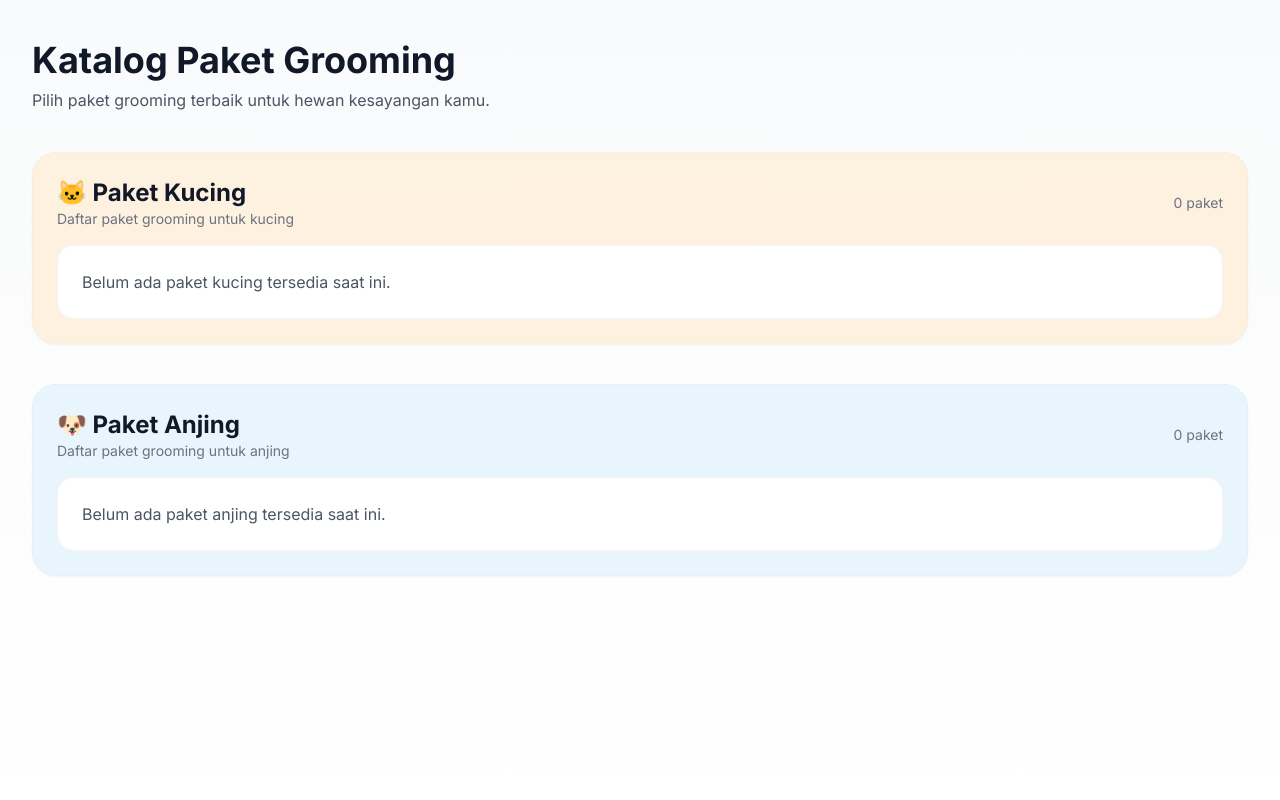
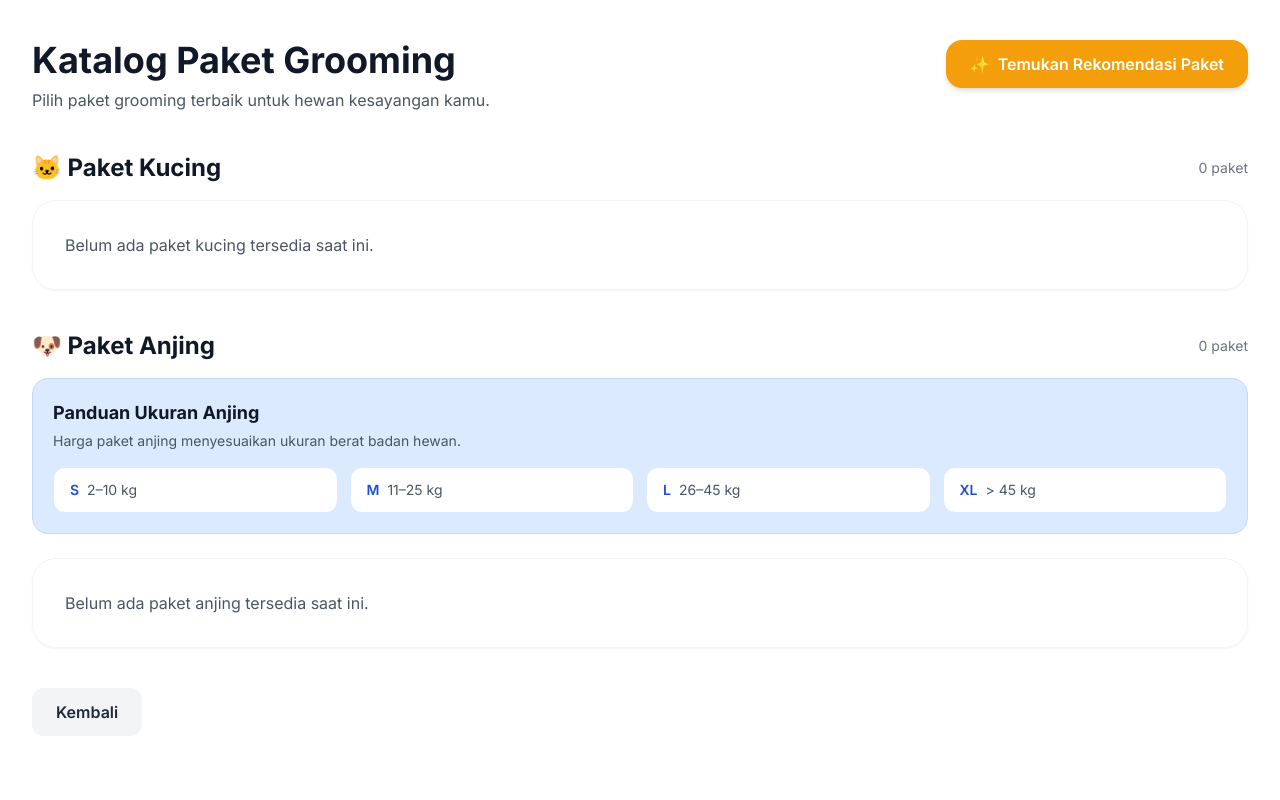
Before and after one commit to abbytamp/pitpet, a Django app: page /packages/catalog/ in a window 1280 px wide. Run offline with Django 4.2, Linux system fonts and the light colour scheme; the visitor is signed in with stand-in values (Sample User, id 1); data that the repository does not hold is empty; some libraries are stand-ins or nearby versions.

Commit message:
feat: update catalog customer - tambah tombol rekomendasi, panduan ukuran anjing, badges package_type & is_all_size

```diff
--- a/packages/templates/packages/catalog.html
+++ b/packages/templates/packages/catalog.html
@@ -1,40 +1,46 @@
 {% extends 'base.html' %}
 
 {% block content %}
-<div class="min-h-screen bg-gradient-to-b from-gray-50 to-white">
 <div class="max-w-7xl mx-auto py-10 px-4 sm:px-6 lg:px-8">
 
   <!-- Header -->
-  <div class="mb-10">
+  <div class="flex flex-col gap-4 sm:flex-row sm:items-start sm:justify-between mb-10">
+    <div>
       <h1 class="text-4xl font-bold text-gray-900 mb-2">Katalog Paket Grooming</h1>
       <p class="text-gray-600">Pilih paket grooming terbaik untuk hewan kesayangan kamu.</p>
+    </div>
+
+    <a href="#"
+      class="inline-flex items-center justify-center gap-2 px-6 py-3 bg-amber-500 hover:bg-amber-600 text-white font-semibold rounded-2xl shadow-md transition-all duration-200">
+      <span>✨</span>
+      <span>Temukan Rekomendasi Paket</span>
+    </a>
   </div>
 
   <!-- Sections -->
   <div class="space-y-10">
 
     <!-- Paket Kucing -->
-    <section class="rounded-3xl border border-orange-100 bg-orange-100/70 shadow-sm">
-      <div class="px-6 pt-6 pb-4 flex items-center justify-between">
-        <div>
+    <section>
+      <div class="flex items-center justify-between mb-4">
         <h2 class="text-2xl font-bold text-gray-900">🐱 Paket Kucing</h2>
-          <p class="text-sm text-gray-500">Daftar paket grooming untuk kucing</p>
-        </div>
         <span class="text-sm text-gray-500">{{ cat_packages|length }} paket</span>
       </div>
 
-      <div class="px-6 pb-6">
       {% if cat_packages %}
-          <div class="grid grid-cols-1 sm:grid-cols-2 lg:grid-cols-3 gap-6">
+        <div class="grid grid-cols-1 md:grid-cols-2 lg:grid-cols-3 gap-6">
           {% for p in cat_packages %}
-              <div class="rounded-2xl bg-white border border-gray-100 shadow-sm hover:shadow-md transition p-4">
-                <div class="flex items-start justify-between gap-3 mb-2">
-                  <div class="min-w-0">
-                    <h3 class="text-base font-bold text-gray-900 truncate">{{ p.name }}</h3>
-                    <p class="text-xs text-gray-500">Kucing • {{ p.duration_min }} menit</p>
+            <div class="glass p-6 rounded-3xl shadow-sm border border-gray-100 hover:shadow-md transition">
+              <div class="flex items-start justify-between gap-3 mb-3">
+                <div>
+                  <h3 class="text-lg font-bold text-gray-900">{{ p.name }}</h3>
+                  <p class="text-sm text-gray-500">Kucing • {{ p.duration_min }} menit</p>
                 </div>
 
                 <div class="flex items-center gap-2">
+                  <span class="text-xs font-semibold px-3 py-1 rounded-full bg-amber-100 text-amber-700">
+                    Cat
+                  </span>
                   {% if p.package_type == "additional" %}
                     <span class="text-xs font-semibold px-3 py-1 rounded-full bg-green-100 text-green-700 border border-green-200">
                       Additional
@@ -43,14 +49,13 @@
                 </div>
               </div>
 
-                <p class="text-sm text-gray-600 mb-3 line-clamp-3">
+              <p class="text-sm text-gray-600 mb-4 line-clamp-3">
                 {{ p.description }}
               </p>
 
-                <div class="mb-2">
-                  <p class="text-xs text-gray-500 mb-1">Harga</p>
-                  <div class="bg-gray-50 rounded-xl px-4 py-3">
-                    <p class="text-lg font-bold text-gray-900">
+              <!-- Harga -->
+              <div class="mt-auto">
+                <p class="text-xl font-bold text-gray-900">
                   {% if p.cat_price %}
                     Rp {{ p.cat_price }}
                   {% else %}
@@ -59,39 +64,63 @@
                 </p>
               </div>
             </div>
-              </div>
           {% endfor %}
         </div>
       {% else %}
-          <div class="rounded-2xl bg-white border border-gray-100 p-6">
+        <div class="glass p-8 rounded-3xl shadow-sm border border-gray-100">
           <p class="text-gray-600">Belum ada paket kucing tersedia saat ini.</p>
         </div>
       {% endif %}
-      </div>
     </section>
 
     <!-- Paket Anjing -->
-    <section class="rounded-3xl border border-sky-100 bg-sky-100/70 shadow-sm">
-      <div class="px-6 pt-6 pb-4 flex items-center justify-between">
-        <div>
+    <section>
+      <div class="flex items-center justify-between mb-4">
         <h2 class="text-2xl font-bold text-gray-900">🐶 Paket Anjing</h2>
-          <p class="text-sm text-gray-500">Daftar paket grooming untuk anjing</p>
-        </div>
         <span class="text-sm text-gray-500">{{ dog_packages|length }} paket</span>
       </div>
+      <div class="mb-6 rounded-2xl border border-blue-200 bg-blue-100 p-5">
+        <div class="flex items-start justify-between gap-4 flex-col sm:flex-row sm:items-center">
+          <div>
+            <h3 class="text-lg font-bold text-gray-900 mb-1">Panduan Ukuran Anjing</h3>
+            <p class="text-sm text-gray-600">Harga paket anjing menyesuaikan ukuran berat badan hewan.</p>
+          </div>
+        </div>
 
-      <div class="px-6 pb-6">
+        <div class="grid grid-cols-2 md:grid-cols-4 gap-3 mt-4">
+          <div class="bg-white rounded-xl border border-blue-100 px-4 py-3 flex items-center gap-2">
+            <p class="text-sm font-semibold text-blue-700">S</p>
+            <p class="text-sm text-gray-600">2–10 kg</p>
+          </div>
+          <div class="bg-white rounded-xl border border-blue-100 px-4 py-3 flex items-center gap-2">
+            <p class="text-sm font-semibold text-blue-700">M</p>
+            <p class="text-sm text-gray-600">11–25 kg</p>
+          </div>
+          <div class="bg-white rounded-xl border border-blue-100 px-4 py-3 flex items-center gap-2">
+            <p class="text-sm font-semibold text-blue-700">L</p>
+            <p class="text-sm text-gray-600">26–45 kg</p>
+          </div>
+          <div class="bg-white rounded-xl border border-blue-100 px-4 py-3 flex items-center gap-2">
+            <p class="text-sm font-semibold text-blue-700">XL</p>
+            <p class="text-sm text-gray-600">&gt; 45 kg</p>
+          </div>
+        </div>
+      </div>
+
       {% if dog_packages %}
-          <div class="grid grid-cols-1 sm:grid-cols-2 lg:grid-cols-3 gap-6">
+        <div class="grid grid-cols-1 md:grid-cols-2 lg:grid-cols-3 gap-6">
           {% for p in dog_packages %}
-              <div class="rounded-2xl bg-white border border-gray-100 shadow-sm hover:shadow-md transition p-4">
-                <div class="flex items-start justify-between gap-3 mb-2">
-                  <div class="min-w-0">
-                    <h3 class="text-base font-bold text-gray-900 truncate">{{ p.name }}</h3>
-                    <p class="text-xs text-gray-500">Anjing • {{ p.duration_min }} menit</p>
+            <div class="glass p-6 rounded-3xl shadow-sm border border-gray-100 hover:shadow-md transition">
+              <div class="flex items-start justify-between gap-3 mb-3">
+                <div>
+                  <h3 class="text-lg font-bold text-gray-900">{{ p.name }}</h3>
+                  <p class="text-sm text-gray-500">Anjing • {{ p.duration_min }} menit</p>
                 </div>
 
                 <div class="flex items-center gap-2">
+                  <span class="text-xs font-semibold px-3 py-1 rounded-full bg-blue-100 text-blue-700">
+                    Dog
+                  </span>
                   {% if p.package_type == "additional" %}
                     <span class="text-xs font-semibold px-3 py-1 rounded-full bg-green-100 text-green-700 border border-green-200">
                       Styling
@@ -99,25 +128,26 @@
                   {% endif %}
 
                   {% if p.is_all_size %}
-                      <span class="text-xs font-semibold px-3 py-1 rounded-full bg-blue-100 text-blue-700 border border-blue-200">
+                    <span class="text-xs font-semibold px-3 py-1 rounded-full bg-pink-100 text-pink-600 border border-pink-200">
                       All Size
                     </span>
                   {% endif %}
                 </div>
               </div>
 
-                <p class="text-sm text-gray-600 mb-3 line-clamp-3">
+              <p class="text-sm text-gray-600 mb-4 line-clamp-3">
                 {{ p.description }}
               </p>
 
-                <div class="mb-2">
+              <!-- Harga per size -->
+              <div class="mt-auto">
+                {% if p.is_all_size %}
                   <p class="text-xs text-gray-500 mb-2">Harga</p>
-
-                  {% if p.is_all_size %}
                   <div class="bg-gray-50 rounded-xl px-4 py-3">
-                      <p class="text-lg font-bold text-gray-900">Rp {{ p.price_s|default:"-" }}</p>
+                    <p class="text-xl font-bold text-gray-900">Rp {{ p.price_s|default:"-" }}</p>
                   </div>
                 {% else %}
+                  <p class="text-xs text-gray-500 mb-2">Harga berdasarkan ukuran</p>
                   <div class="grid grid-cols-2 gap-2 text-sm">
                     <div class="flex items-center justify-between bg-gray-50 rounded-xl px-3 py-2">
                       <span class="text-gray-600">S</span>
@@ -142,15 +172,21 @@
           {% endfor %}
         </div>
       {% else %}
-          <div class="rounded-2xl bg-white border border-gray-100 p-6">
+        <div class="glass p-8 rounded-3xl shadow-sm border border-gray-100">
           <p class="text-gray-600">Belum ada paket anjing tersedia saat ini.</p>
         </div>
       {% endif %}
-      </div>
     </section>
 
   </div>
 
+  <!-- Footer -->
+  <div class="mt-10">
+    <a href="javascript:history.back()"
+       class="inline-flex items-center justify-center py-3 px-6 rounded-xl font-semibold bg-gray-100 hover:bg-gray-200 text-gray-800 transition">
+      Kembali
+    </a>
   </div>
+
 </div>
 {% endblock %}
```
Lines whose indentation alone changed are shown as unchanged.
